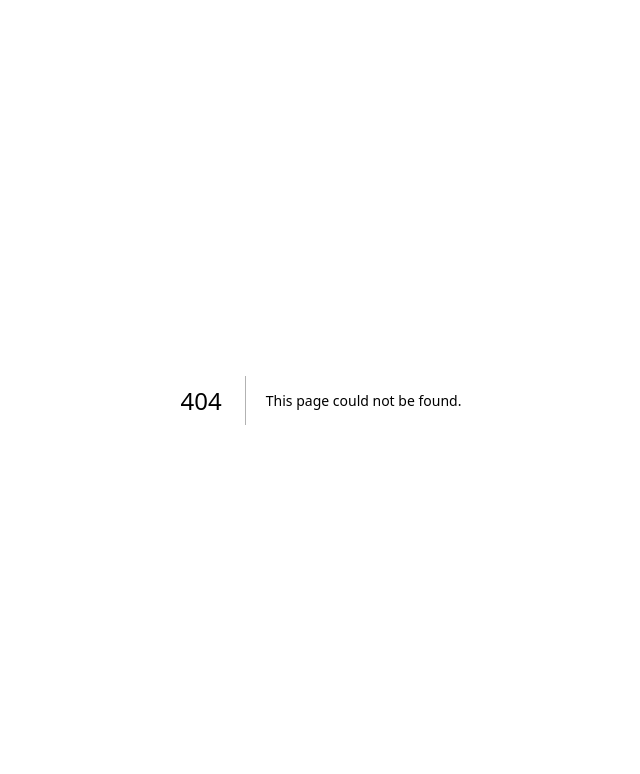
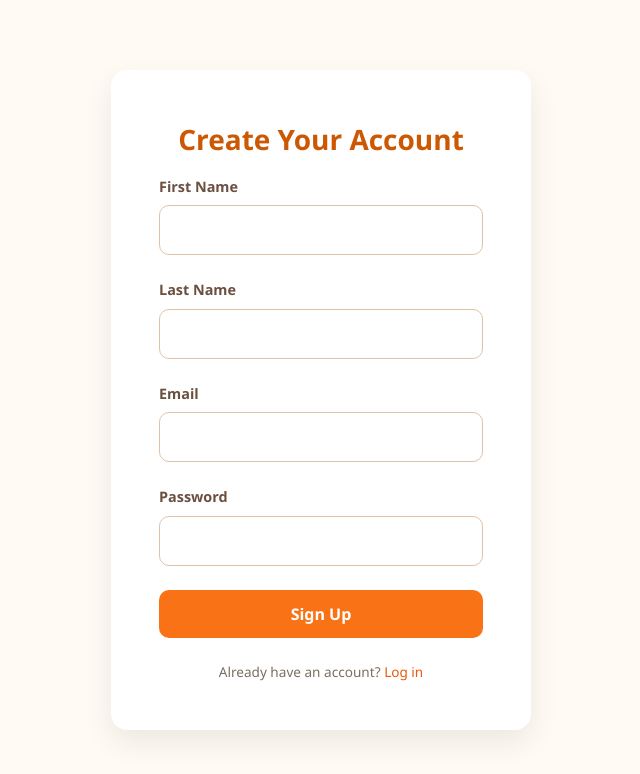
Before and after one commit to ericcanderson8/HabitTracker, a Next.js app: page /register in a window 1280 px wide. Before the commit this address had no page. Shown: the top 774 px of the page, without its empty margins (319-959 px from the left). Built offline with nearby package versions, Linux system fonts and the light colour scheme.

Commit message:
register page

```diff
--- a/app/login/page.tsx
+++ b/app/login/page.tsx
@@ -1,7 +1,6 @@
 'use client';
 import { useState } from 'react';
 import { useRouter } from 'next/navigation';
-
 
 export default function Page() {
   const router = useRouter(); // ✅ Step 2: Initialize the router
@@ -56,7 +55,7 @@ export default function Page() {
         justifyContent: 'center',
         alignItems: 'center',
         padding: '2rem',
-       fontFamily: `'Segoe UI', Tahoma, Geneva, Verdana, sans-serif`,
+        fontFamily: 'Segoe UI, Tahoma, Geneva, Verdana, sans-serif',
       }}
     >
       <div
@@ -83,7 +82,6 @@ export default function Page() {
           Welcome Back 👋
         </h1>
 
-
         <p
           style={{
             color: '#7c6f5f',
@@ -93,7 +91,6 @@ export default function Page() {
         >
           Keep going — your next 1-minute habit is just a click away.
         </p>
-
 
         {/* ✅ Updated form tag with onSubmit */}
         <form onSubmit={handleSubmit}>
@@ -115,7 +112,7 @@ export default function Page() {
               type="email"
               id="email"
               placeholder="you@example.com"
-             onChange={(e) => {setEmail(e.target.value)}}
+              onChange={(e) => { setEmail(e.target.value) }}
               style={{
                 width: '100%',
                 padding: '0.75rem',
@@ -126,7 +123,6 @@ export default function Page() {
               }}
             />
           </div>
-
 
           {/* Password */}
           <div style={{ marginBottom: '1.5rem', textAlign: 'left' }}>
@@ -146,7 +142,7 @@ export default function Page() {
               type="password"
               id="password"
               placeholder="••••••••"
-             onChange={(e) => {setPassword(e.target.value)}}
+              onChange={(e) => { setPassword(e.target.value) }}
               style={{
                 width: '100%',
                 padding: '0.75rem',
@@ -157,7 +153,6 @@ export default function Page() {
               }}
             />
           </div>
-
 
           {/* Forgot Password */}
           <div
@@ -177,7 +172,6 @@ export default function Page() {
               Forgot password?
             </a>
           </div>
-
 
           {/* Submit Button */}
           <button
@@ -205,7 +199,6 @@ export default function Page() {
           </button>
         </form>
 
-
         {/* Signup Prompt */}
         <p
           style={{
@@ -216,7 +209,7 @@ export default function Page() {
         >
           Don’t have an account?{' '}
           <a
-           href="#"
+            href="/register"
             style={{
               color: '#ea580c',
               fontWeight: 500,
--- /dev/null
+++ b/app/register/page.tsx
@@ -0,0 +1,103 @@
+'use client';
+import React from 'react';
+import { useRouter } from 'next/navigation';
+
+export default function RegisterPage() {
+  const router = useRouter();
+
+  const handleSubmit = (e: React.FormEvent) => {
+    e.preventDefault();
+    // Here you can handle form submission logic (e.g., API call)
+    alert('Account created successfully!');
+    router.push('/login');
+  };
+
+  return (
+    <main
+      style={{
+        minHeight: '100vh',
+        display: 'flex',
+        justifyContent: 'center',
+        alignItems: 'center',
+        fontFamily: 'Segoe UI, sans-serif',
+        backgroundColor: '#fffaf4',
+        padding: '2rem',
+      }}
+    >
+      <div
+        style={{
+          backgroundColor: '#ffffff',
+          padding: '3rem',
+          borderRadius: '16px',
+          boxShadow: '0 12px 30px rgba(0, 0, 0, 0.08)',
+          width: '100%',
+          maxWidth: '420px',
+        }}
+      >
+        <h1
+          style={{
+            fontSize: '1.75rem',
+            fontWeight: 700,
+            marginBottom: '1rem',
+            color: '#cc5803',
+            textAlign: 'center',
+          }}
+        >
+          Create Your Account
+        </h1>
+
+        <form onSubmit={handleSubmit}>
+          <label style={styles.label}>First Name</label>
+          <input type="text" required style={styles.input} />
+
+          <label style={styles.label}>Last Name</label>
+          <input type="text" required style={styles.input} />
+
+          <label style={styles.label}>Email</label>
+          <input type="email" required style={styles.input} />
+
+          <label style={styles.label}>Password</label>
+          <input type="password" required style={styles.input} />
+
+          <button type="submit" style={styles.submitButton}>Sign Up</button>
+
+          <p style={{ fontSize: '0.85rem', color: '#7c6f5f', marginTop: '1.5rem', textAlign: 'center' }}>
+            Already have an account?{' '}
+            <a href="/login" style={{ color: '#ea580c', textDecoration: 'none' }}>Log in</a>
+          </p>
+        </form>
+      </div>
+    </main>
+  );
+}
+
+const styles: { [key: string]: React.CSSProperties } = {
+  label: {
+    display: 'block',
+    marginBottom: '0.5rem',
+    fontWeight: 600,
+    color: '#6b4f3f',
+    fontSize: '0.9rem',
+  },
+  input: {
+    width: '100%',
+    padding: '0.75rem',
+    borderRadius: '10px',
+    border: '1px solid #e0c3a7',
+    fontSize: '1rem',
+    marginBottom: '1.5rem',
+    outlineColor: '#f97316',
+  },
+  submitButton: {
+    width: '100%',
+    backgroundColor: '#f97316',
+    color: '#ffffff',
+    padding: '0.75rem',
+    fontSize: '1rem',
+    fontWeight: 600,
+    border: 'none',
+    borderRadius: '10px',
+    cursor: 'pointer',
+    transition: 'background-color 0.2s ease-in-out',
+  },
+};
```
Lines whose indentation alone changed are shown as unchanged.
